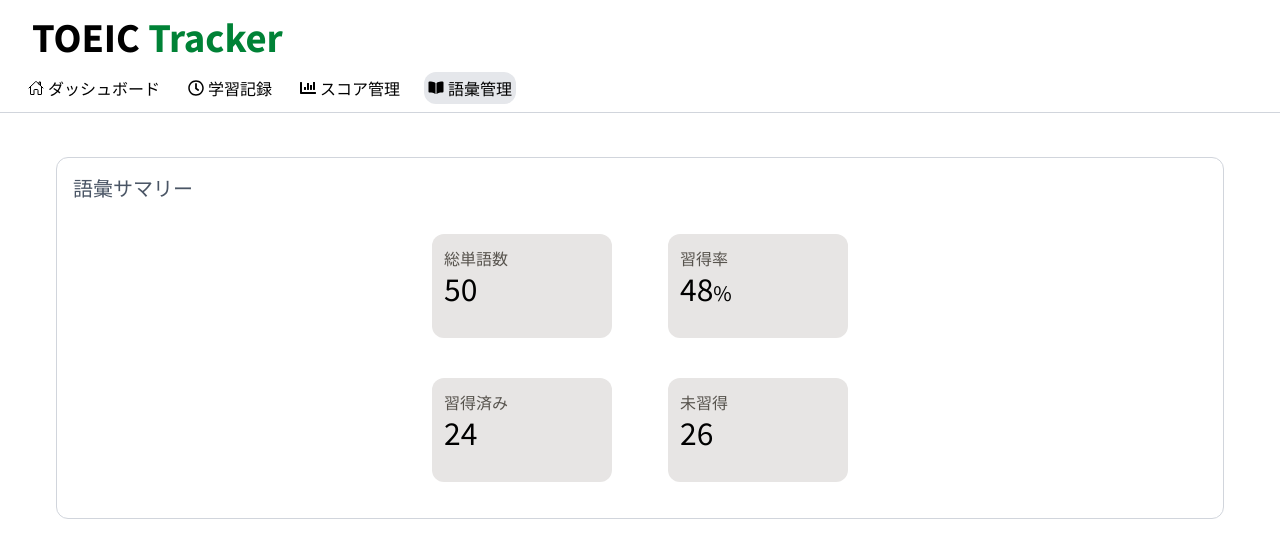
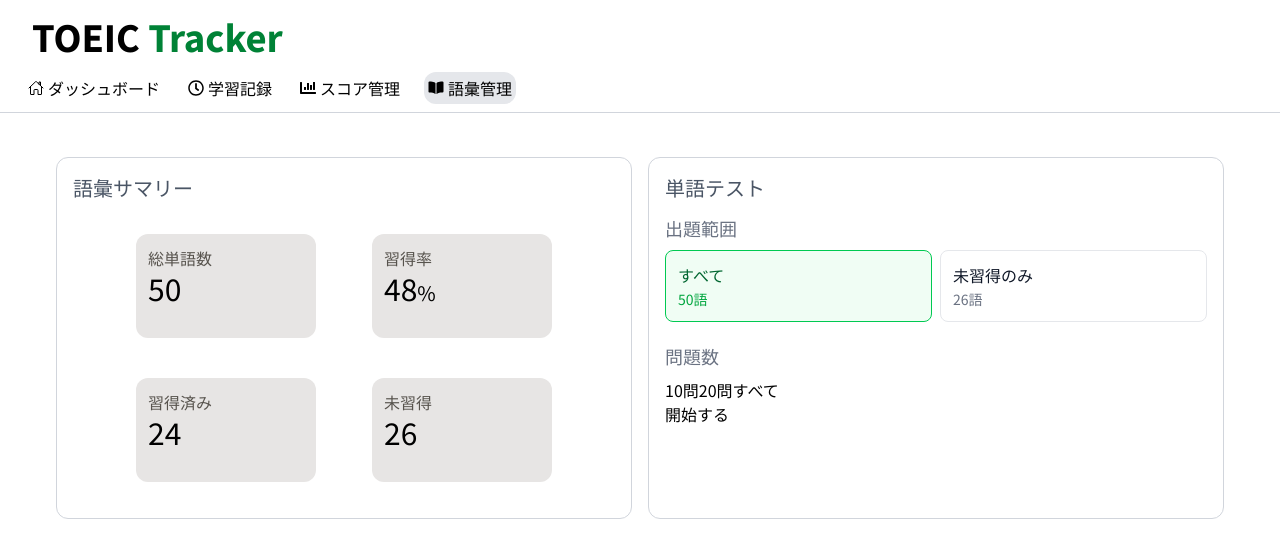
Before and after one commit to k-tomida/toeic-tracker, a React (Vite) app in the folder frontend/: page /vocabularies in a window 1280 px wide. Shown: the top 558 px of the page. Built offline with nearby package versions, Linux system fonts and the light colour scheme.

Commit message:
WIP: 語彙テストを途中まで追加

```diff
--- /dev/null
+++ b/frontend/src/components/vocabulary/VocabularyTest.tsx
@@ -0,0 +1,66 @@
+import { useState } from "react"
+import { countUnaquiredVocabulary, countVocabulary } from "../../utils/calcVocabulary"
+
+export const VocabularyTest = () => {
+    const [scope, setScope] = useState("all")
+    return (
+        <div className="bg-white rounded-xl p-4 border border-gray-300 flex-1 min-w-[400px]">
+            <h2 className="mb-3 text-xl font-medium text-gray-600"> 単語テスト</h2>
+            <div>
+                <p className="text-lg text-gray-500 mb-2">出題範囲</p>
+                <div className="flex gap-2 mb-5">
+                    <button
+                        onClick={() => setScope("all")}
+                        className={scope === "all"
+                            ? "flex-1 text-left rounded-lg p-3 border-[1.5px] border-green-500 bg-green-50"
+                            : "flex-1 text-left rounded-lg p-3 border-[1.5px] border-gray-200"}
+                    >
+                        <p
+                            className={
+                                scope === "all"
+                                    ? "font-medium text-green-800 mb-0.5"
+                                    : "font-medium text-gray-900 mb-0.5"
+                            }
+                        >
+                            すべて
+                        </p>
+                        <p className={scope === "all" ? "text-sm text-green-600" : "text-sm text-gray-500"}>
+                            {countVocabulary()}語
+                        </p>
+                    </button>
+                    <button
+                        onClick={() => setScope("unaquired")}
+                        className={scope === "unaquired"
+                            ? "flex-1 text-left rounded-lg p-3 border-[1.5px] border-green-500 bg-green-50"
+                            : "flex-1 text-left rounded-lg p-3 border-[1.5px] border-gray-200"}
+                    >
+                        <p
+                            className={
+                                scope === "unaquired"
+                                    ? "font-medium text-green-800 mb-0.5"
+                                    : "font-medium text-gray-900 mb-0.5"
+                            }
+                        >
+                            未習得のみ
+                        </p>
+                        <p className={scope === "unaquired" ? "text-sm text-green-600" : "text-sm text-gray-500"}>
+                            {countUnaquiredVocabulary()}語
+                        </p>
+                    </button>
+                </div>
+
+            </div>
+            <div>
+                <p className="text-lg text-gray-500 mb-2">問題数</p>
+                <div>
+                    <button>10問</button>
+                    <button>20問</button>
+                    <button>すべて</button>
+                </div>
+            </div>
+            <div>
+                <button>開始する</button>
+            </div>
+        </div>
+    )
+}
--- a/frontend/src/pages/VocabularyPage.tsx
+++ b/frontend/src/pages/VocabularyPage.tsx
@@ -1,5 +1,6 @@
 import { Header } from "../components/Header"
 import { VocabularySummary } from "../components/vocabulary/VocabularySummary"
+import { VocabularyTest } from "../components/vocabulary/VocabularyTest"
 
 export const VocabularyPage = () => {
     return (
@@ -8,6 +9,7 @@
             <main className="max-w-7xl mx-auto px-4 py-6">
                 <div className="flex flex-wrap gap-4 mx-10 my-5">
                     <VocabularySummary />
+                    <VocabularyTest />
                 </div>
             </main>
         </div>
```
